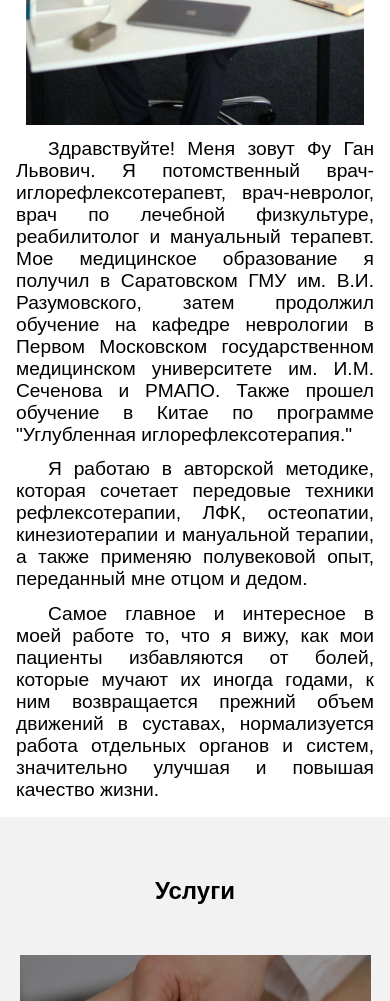
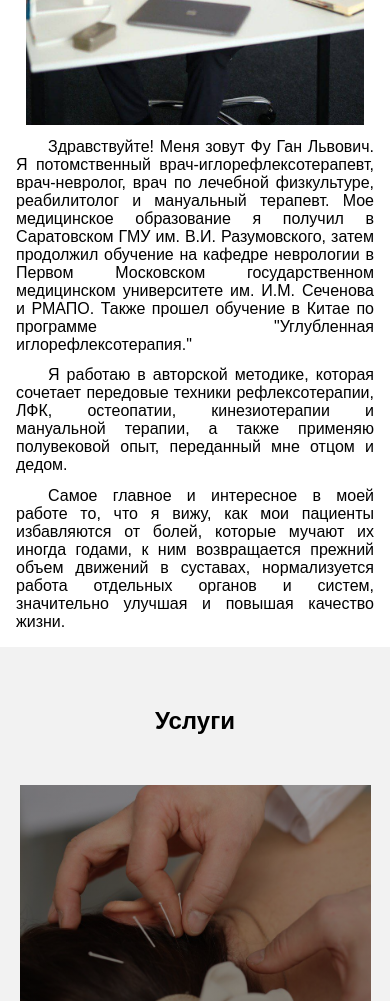
Before and after one commit to AlsuGai/FU_GAN, a website built with Vite: page index.html in a window 390 px wide. Shown: the part 560-1561 px from the top of the page. Built offline with nearby package versions, Linux system fonts and the light colour scheme; files whose address does not match are found by name.

Commit message:
fix about

```diff
--- a/assets/style/_about.scss
+++ b/assets/style/_about.scss
@@ -11,11 +11,9 @@
 
 .about-info {
   text-indent: 3rem;
-  font-size: 1.5rem;
-  // padding: 1rem;
+  font-size: 2rem;
   text-align: justify;
   max-height: 80vh;
-
   p:nth-child(2),
   p:nth-child(3) {
     padding-top: 1.5rem;
@@ -25,13 +23,10 @@
 .about-photo {
   object-fit: cover;
   object-position: center;
-  // overflow: hidden;
   max-width: 100%;
   width: auto;
   max-height: 80vh;
   height: 100%;
-  // height: auto;
-  // padding: 1rem;
 }
 
 @media (max-width: 1280px) {
@@ -43,6 +38,7 @@
   }
 
   .about-info {
+    font-size: 1.5rem;
     p:nth-child(2),
     p:nth-child(3) {
       padding-top: 1rem;
@@ -57,8 +53,8 @@
     align-items: center;
   }
   .about-info {
-    padding: 0.9rem;
-    // max-height: auto;
+    font-size: 1rem;
+    max-height: max-content;
     p:nth-child(2),
     p:nth-child(3) {
       padding-top: 0.8rem;
@@ -71,7 +67,6 @@
     padding: 1rem;
   }
   .about-photo {
-    // width: 100%;
     max-height: 60vh;
     padding: 0rem;
   }
--- a/src/scripts/about.js
+++ b/src/scripts/about.js
@@ -1,17 +1,17 @@
-const container = document.querySelector(".about-info");
+// const container = document.querySelector(".about-info");
 
-function resizeText() {
-  const originalFontSize = 1.5;
-  let fontSize = originalFontSize;
-  container.style.fontSize = `${fontSize}rem`;
-  while (container.scrollHeight > container.clientHeight && fontSize > 0.8) {
-    fontSize -= 0.1;
-    container.style.fontSize = `${fontSize}rem`;
-  }
-}
-const resizeObserver = new ResizeObserver(() => {
-  resizeText();
-});
-resizeObserver.observe(container);
+// function resizeText() {
+//   const originalFontSize = 1.5;
+//   let fontSize = originalFontSize;
+//   container.style.fontSize = `${fontSize}rem`;
+//   while (container.scrollHeight > container.clientHeight && fontSize > 0.8) {
+//     fontSize -= 0.1;
+//     container.style.fontSize = `${fontSize}rem`;
+//   }
+// }
+// const resizeObserver = new ResizeObserver(() => {
+//   resizeText();
+// });
+// resizeObserver.observe(container);
 
-window.addEventListener("load", resizeText);
+// window.addEventListener("load", resizeText);
```
